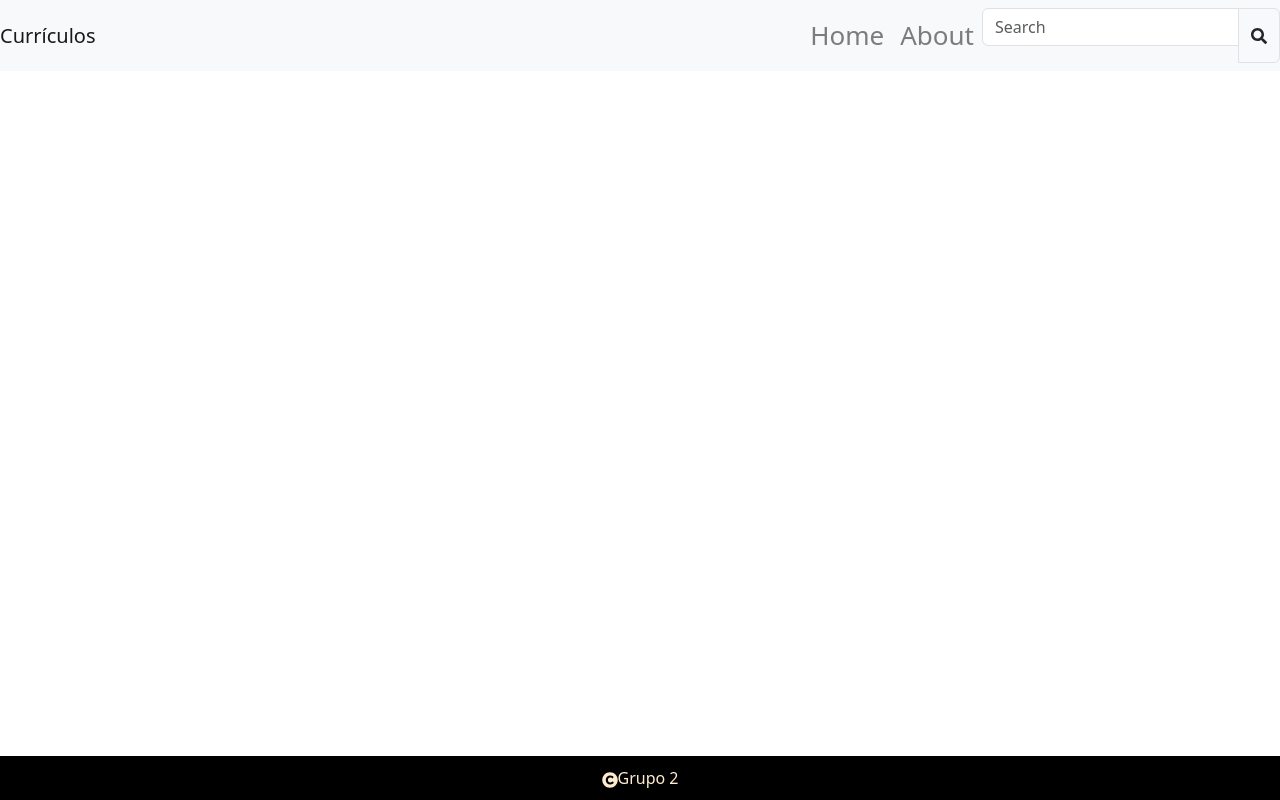
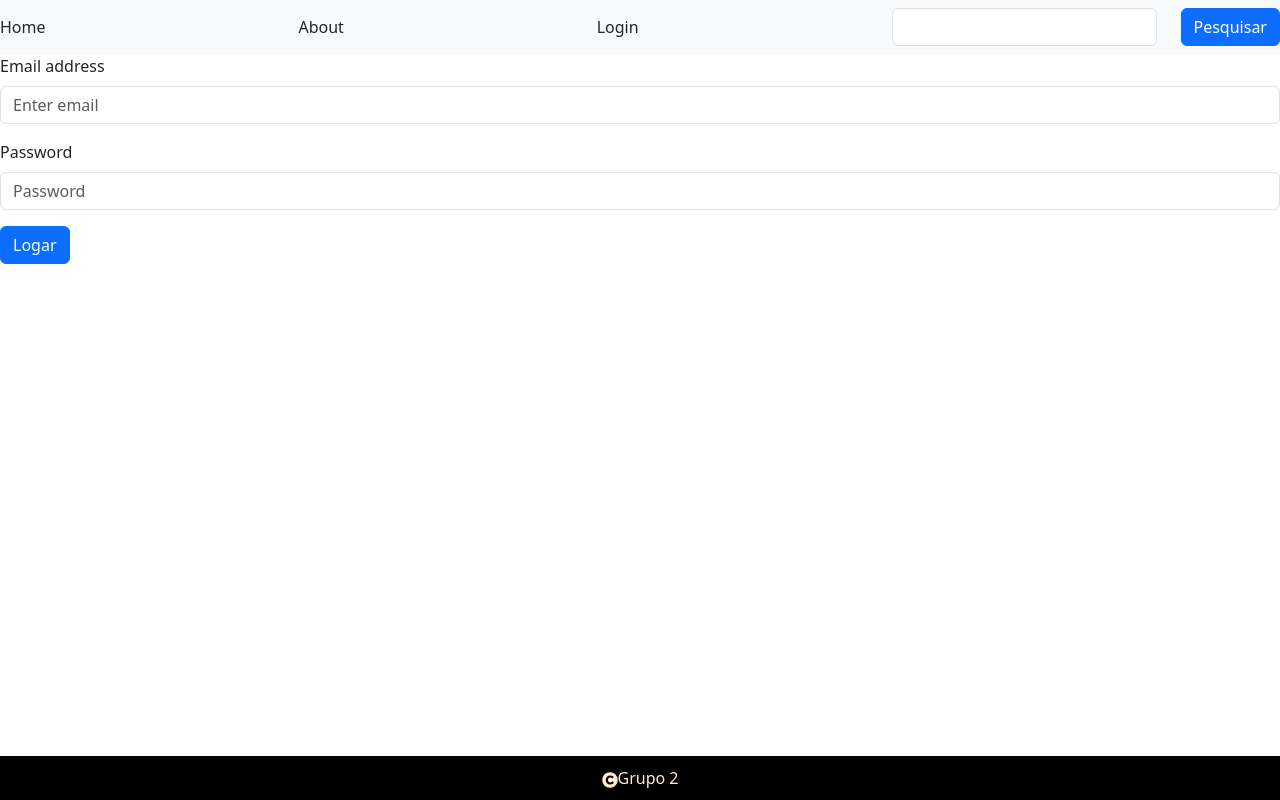
Before and after one commit to ICEI-PUC-Minas-PMV-SInt/pmv-sint-2023-2-e2-proj-front-t1-group-2, a React (Create React App) app: page /Login in a window 1280 px wide. Built offline with nearby package versions, Linux system fonts and the light colour scheme.

Commit message:
adiciona login
- instala react bootstrap
- adiciona barra menu
- refatora app
- adiciona bootstrap css index
- componente login

```diff
--- a/package.json
+++ b/package.json
@@ -11,6 +11,7 @@
     "@testing-library/user-event": "^13.5.0",
     "bootstrap": "^5.3.2",
     "react": "^18.2.0",
+    "react-bootstrap": "^2.9.0",
     "react-dom": "^18.2.0",
     "react-icons": "^4.11.0",
     "react-router-dom": "^6.16.0",
--- a/src/App.js
+++ b/src/App.js
@@ -2,54 +2,28 @@ import React from 'react';
 import './App.css';
 import Home from './pages/Home';
 import About from './pages/About';
-import { BrowserRouter as Router, NavLink, Route, Routes, Form } from 'react-router-dom';
-import 'bootstrap/dist/js/bootstrap.bundle.min'; // Import Bootstrap JavaScript and Popper.js
-import { FaSearch, FaCopyright } from "react-icons/fa";
+import Login from './pages/Login';
+import { FaCopyright } from "react-icons/fa";
+import BarraMenu from './pages/BarraMenu';
+import { BrowserRouter, Routes, Route } from 'react-router-dom';
+
 
 function App() {
   return (
-    <Router>
-      <div className="App">
-        <header className="App-header">
-          <nav className="navbar navbar-expand-lg fixed-top navbar-light bg-light">
-            <NavLink to="/" className="navbar-brand bg-light fixed-left">Currículos</NavLink>
-            <button className="navbar-toggler" type="button" data-toggle="collapse" data-target="#navbarNavAltMarkup" aria-controls="navbarNavAltMarkup" aria-expanded="false" aria-label="Toggle navigation">
-              <span className="navbar-toggler-icon"></span>
-            </button>
-            <div className="collapse navbar-collapse" id="navbarNavAltMarkup">
-              <div className="navbar-nav ml-auto">
-                <NavLink to="/Home" className="nav-link">Home</NavLink>
-                <NavLink to="/about" className="nav-link">About</NavLink>
-
-                <div className="input-group">
-                  <input type="text" className="form-control" placeholder="Search" />
-                  <div className="input-group-append">
-                    <span className="input-group-text" id="basic-addon2">
-                      <FaSearch />
-                    </span>
-
-                  </div>
-                </div>
-              </div>
-
-            </div>
-          </nav>
-        </header>
-        <body>
-          <div className="navbar-nav">
-            <Routes>
-              <Route path="/Home" element={<Home />} />
-              <Route path="/About" element={<About />} />
-            </Routes>
-          </div>
-        </body>
-      </div>
-      <footer> <FaCopyright />
-        Grupo 2
+    <div>
+      <BarraMenu />
+      <BrowserRouter>
+        <Routes>
+          <Route exact path='/' element={<App />} />
+          <Route path="/Home" element={<Home />} />
+          <Route path="/About" element={<About />} />
+          <Route path="/Login" element={<Login />} />
+        </Routes>
+      </BrowserRouter>
+      <footer>
+        <FaCopyright />Grupo 2
       </footer>
-
-    </Router>
-
+    </div>
   );
 }
 
--- /dev/null
+++ b/src/pages/BarraMenu.js
@@ -0,0 +1,32 @@
+import Navbar from 'react-bootstrap/Navbar';
+import Form from 'react-bootstrap/Form';
+import Button from 'react-bootstrap/Button';
+import Row from 'react-bootstrap/Row';
+import Col from 'react-bootstrap/Col';
+import Nav from 'react-bootstrap/Nav';
+
+function BarraMenu() {
+    return (
+        <Navbar className="bg-body-tertiary justify-content-between">
+            <Nav.Link href="/Home">Home</Nav.Link>
+            <Nav.Link href="/about">About</Nav.Link>
+            <Nav.Link href="/login">Login</Nav.Link>
+            <Form inline>
+                <Row>
+                    <Col xs="auto">
+                        <Form.Control
+                            type="text"
+                            placeholder=""
+                            className=" mr-sm-2"
+                        />
+                    </Col>
+                    <Col xs="auto">
+                        <Button type="submit">Pesquisar</Button>
+                    </Col>
+                </Row>
+            </Form>
+        </Navbar>
+    );
+}
+
+export default BarraMenu;
--- a/src/pages/Login.js
+++ b/src/pages/Login.js
@@ -0,0 +1,24 @@
+import Button from 'react-bootstrap/Button';
+import Form from 'react-bootstrap/Form';
+
+function Login() {
+  return (
+    <Form>
+      <Form.Group className="mb-3" controlId="formBasicEmail">
+        <Form.Label>Email address</Form.Label>
+        <Form.Control type="email" placeholder="Enter email" />
+      </Form.Group>
+
+      <Form.Group className="mb-3" controlId="formBasicPassword">
+        <Form.Label>Password</Form.Label>
+        <Form.Control type="password" placeholder="Password" />
+      </Form.Group>
+
+      <Button variant="primary" type="submit">
+        Logar
+      </Button>
+    </Form>
+  );
+}
+
+export default Login;
```
Also changed, not shown: src/index.js (+4 -3 lines), 1 other file (tests, documents, lock files or other folders).
